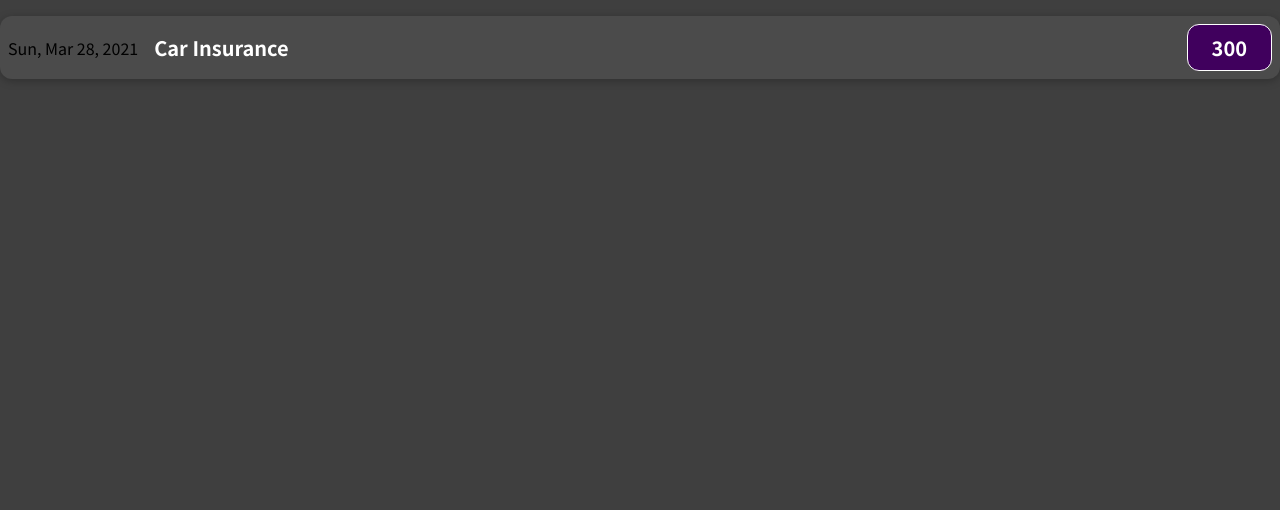
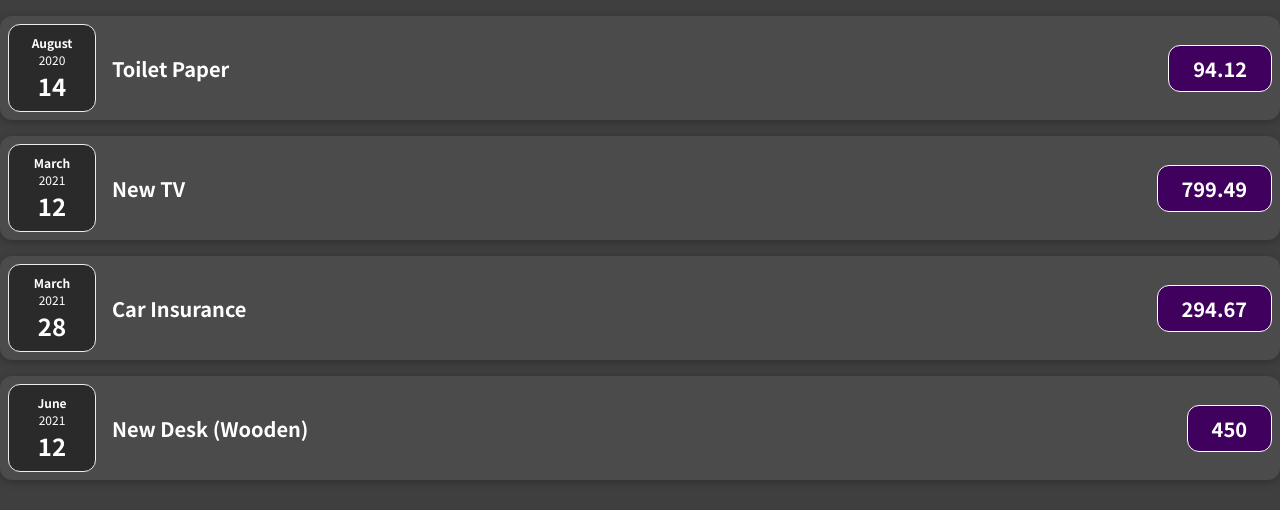
Before and after one commit to draco28/Expenses, a React (Create React App) app: page / in a window 1280 px wide. Shown: the top 510 px of the page. Built offline with nearby package versions, Linux system fonts and the light colour scheme.

Commit message:
ExpenseDate component added to split content.

```diff
--- a/src/App.js
+++ b/src/App.js
@@ -1,9 +1,42 @@
 import ExpenseItem from "./components/ExpenseItem";
 
 function App() {
+  const expenses = [
+    {
+      id: "e1",
+      title: "Toilet Paper",
+      amount: 94.12,
+      date: new Date(2020, 7, 14),
+    },
+    {
+      id: "e2",
+      title: "New TV",
+      amount: 799.49,
+      date: new Date(2021, 2, 12),
+    },
+    {
+      id: "e3",
+      title: "Car Insurance",
+      amount: 294.67,
+      date: new Date(2021, 2, 28),
+    },
+    {
+      id: "e4",
+      title: "New Desk (Wooden)",
+      amount: 450,
+      date: new Date(2021, 5, 12),
+    },
+  ];
   return (
     <div>
-      <ExpenseItem />
+      {expenses.map((e) => (
+        <ExpenseItem
+          id={e.id}
+          date={e.date}
+          title={e.title}
+          amount={e.amount}
+        />
+      ))}
     </div>
   );
 }
--- /dev/null
+++ b/src/components/ExpenseDate.css
@@ -0,0 +1,26 @@
+.expense-date {
+  display: flex;
+  flex-direction: column;
+  width: 5.5rem;
+  height: 5.5rem;
+  border: 1px solid #ececec;
+  background-color: #2a2a2a;
+  color: white;
+  border-radius: 12px;
+  align-items: center;
+  justify-content: center;
+}
+
+.expense-date__month {
+  font-size: 0.75rem;
+  font-weight: bold;
+}
+
+.expense-date__year {
+  font-size: 0.75rem;
+}
+
+.expense-date__day {
+  font-size: 1.5rem;
+  font-weight: bold;
+}
--- /dev/null
+++ b/src/components/ExpenseDate.js
@@ -0,0 +1,17 @@
+import React from "react";
+import "./ExpenseDate.css";
+
+const ExpenseDate = ({ date }) => {
+  const month = date.toLocaleString("en-US", { month: "long" });
+  const year = date.getFullYear();
+  const day = date.toLocaleString("en-US", { day: "2-digit" });
+  return (
+    <div className="expense-date">
+      <div className="expense-date__month">{month}</div>
+      <div className="expense-date__year"> {year} </div>
+      <div className="expense-date__day"> {day} </div>
+    </div>
+  );
+};
+
+export default ExpenseDate;
--- a/src/components/ExpenseItem.js
+++ b/src/components/ExpenseItem.js
@@ -1,27 +1,17 @@
 import React from "react";
 
+import ExpenseDate from "./ExpenseDate";
 import "./ExpenseItem.css";
 
-const ExpenseItem = () => {
-  const DATE_OPTIONS = {
-    weekday: "short",
-    month: "short",
-    year: "numeric",
-    day: "numeric",
-  };
-
-  const date = new Date(2021, 2, 28);
-
-  const item = "Car Insurance";
-
-  const price = 300;
+const ExpenseItem = ({ date, title, amount }) => {
+  console.log(date);
 
   return (
     <div className="expense-item">
-      <div>{date.toLocaleDateString("en-US", DATE_OPTIONS)}</div>
+      <ExpenseDate date={date} />
       <div className="expense-item__description">
-        <h2>{item}</h2>
-        <div className="expense-item__price">{price}</div>
+        <h2>{title}</h2>
+        <div className="expense-item__price">{amount}</div>
       </div>
     </div>
   );
```
Also changed, not shown: 1 other file (tests, documents, lock files or other folders).
